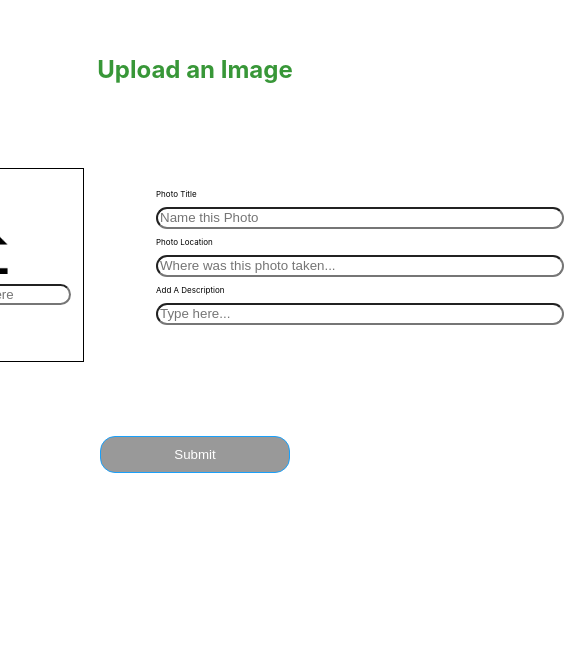
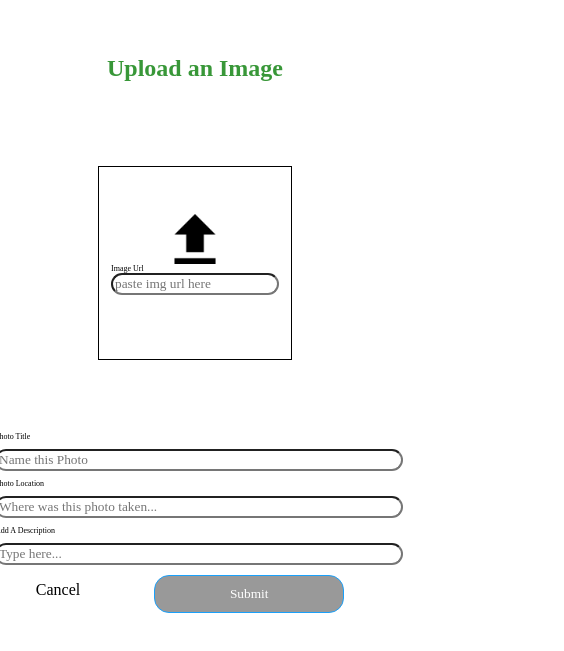
Before and after one commit to ExpatJournal/Front-End, a React (Create React App) app in the folder expat-journal/: page /new-post in a window 390 px wide. Shown: the part 125-776 px from the top of the page, 564 px wide, since content can reach past the window. Built offline with nearby package versions, Linux system fonts and the light colour scheme; no server answers.

Commit message:
Mobile styles added, push to pull

```diff
--- a/expat-journal/src/components/DragNDrop.css
+++ b/expat-journal/src/components/DragNDrop.css
@@ -1,3 +1,7 @@
+* {
+    font-family: 'Poppins, sans-serif;'
+}
+
 .pageContainer{
     height: 40rem;
 }
@@ -25,6 +29,7 @@
 .imgInput{
     width: 10rem;;
     border-radius: 25px;
+    margin-bottom: 1rem;
 }
 
 .dragNDrop{
@@ -62,13 +67,37 @@
 
 }
 
-.l
 
 .form-group{
     margin-top: 3rem;
+}
+
+.cancelbtn{
+    display: none;
 }
 
 .btnContainer{
     display: flex;
     justify-content: center;
 }
+
+@media only screen and (max-width: 600px){
+    .centerContainer{
+        display: flex;
+        flex-direction: column;
+        justify-content: center;
+        align-items: center;
+    }
+
+    .forms{
+        padding-top: 0rem;
+    }
+
+    .cancelbtn {
+        display: flex;
+        margin-right: 4rem;
+        text-decoration: none;
+        color: black;
+    }
+
+}
--- a/expat-journal/src/components/NewPost.js
+++ b/expat-journal/src/components/NewPost.js
@@ -1,5 +1,6 @@
 import React, { useCallback, useContext, useState } from "react";
 import { UserContext } from "../contexts/UserContext";
+import { Link } from 'react-router-dom';
 import "./DragNDrop.css";
 
 export default function ImageUpload() {
@@ -53,7 +54,6 @@ export default function ImageUpload() {
                 src="images/uploadButton.png"
                 alt="This is an Upload Button"/>
             <label className='imgLabel'>Image Url
-                Image Url
                 <input
                 className='imgInput'
                 type="text"
@@ -107,10 +107,9 @@ export default function ImageUpload() {
                 </section>
     </section>
       <div className="btnContainer">
-        <button onClick={handleSubmit} type="submit" className="btn">
-          Submit
-        </button>
-      </div>
+        <Link className='cancelbtn' to='/'><p className='cancelBtn'>Cancel</p></Link>
+            <button onClick={handleSubmit} type="cancel" className="btn">Submit</button>
+        </div>
     </div>
   );
 }
```
